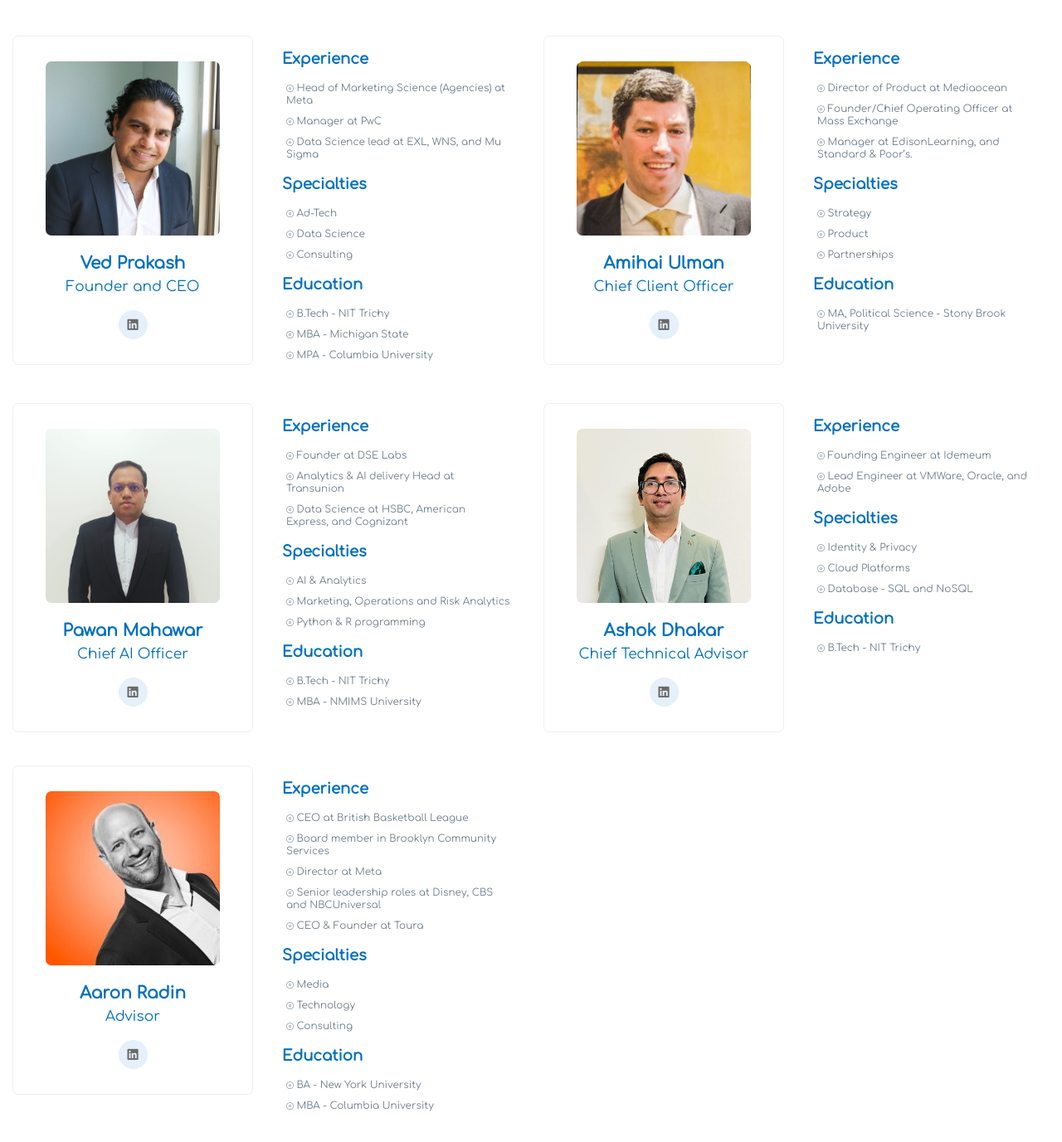
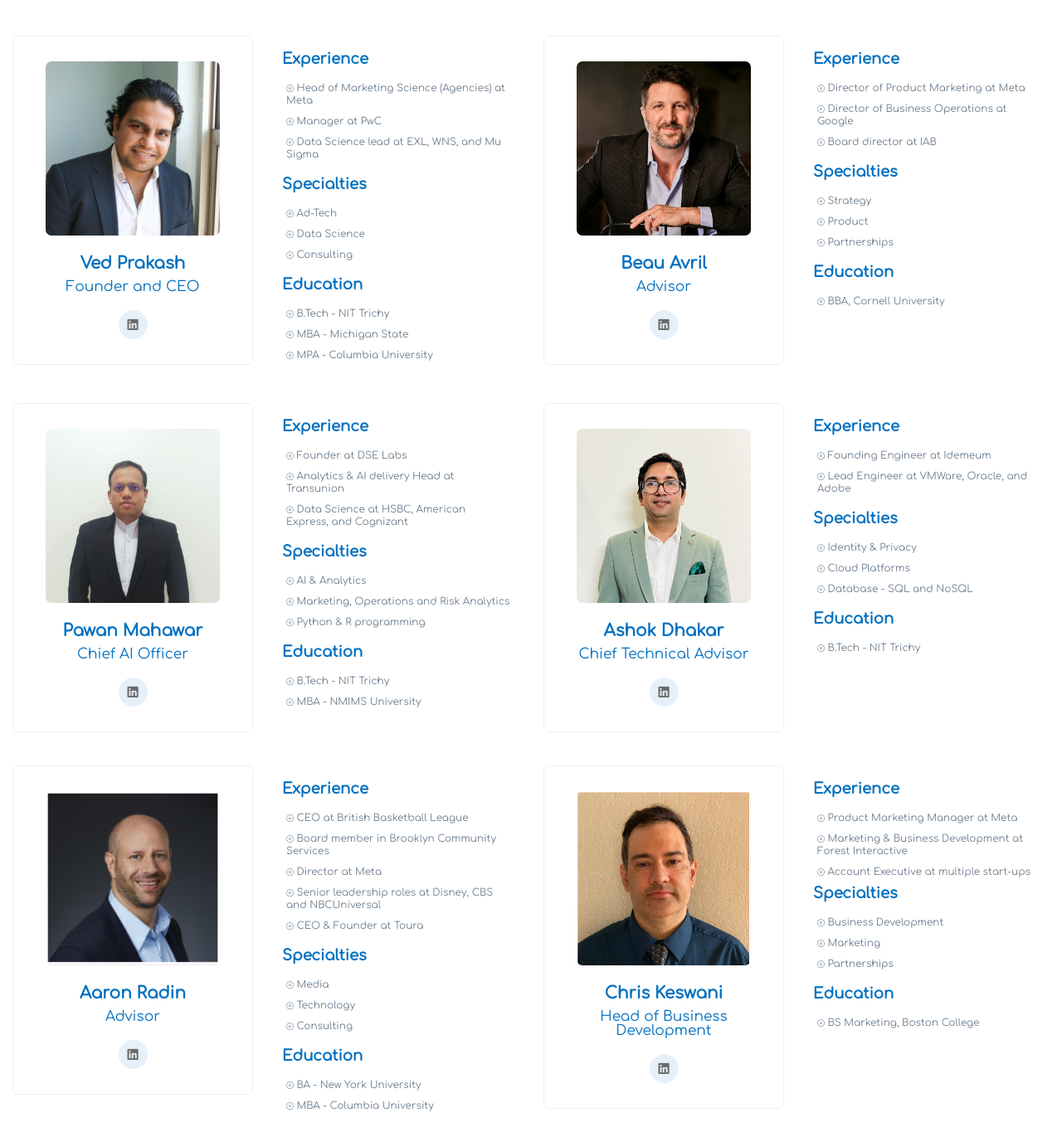
Before and after one commit to adrstaone/website, a plain HTML site: page us.html in a window 1280 px wide. Shown: the part 317-1694 px from the top of the page at 83% size. Drawn offline with Linux system fonts and the light colour scheme.

Commit message:
Pratik | Updated team members list

```diff
--- a/us.html
+++ b/us.html
@@ -264,15 +264,15 @@
                     <div class="row">
                         <div class="col-12 col-lg-3 col-md-6 col-xl-6">
                             <div class="single-team-member style-2">
-                                <div class="member-img bg-cover bg-center" style="background-image: url('assets/images/t2.jpg'); max: width 200px ;">
+                                <div class="member-img bg-cover bg-center" style="background-image: url('assets/images/beau.png'); max: width 200px ;">
                                 </div>
                                 <div class="member-bio">
-                                    <h4>Amihai Ulman</h4>
-                                    <p>Chief Client Officer</p>
+                                    <h4>Beau Avril</h4>
+                                    <p>Advisor</p>
                                 </div>
                                 <div class="social-profile">
                                     <!-- <a href="#"><i class="fab fa-facebook-f"></i></a> -->
-                                    <a href="https://www.linkedin.com/in/amihai-ulman-9346a82" target="_blank"><i class="fab fa-linkedin"></i></a>
+                                    <a href="https://www.linkedin.com/in/beauavril" target="_blank"><i class="fab fa-linkedin"></i></a>
                                 </div>
                             </div>
                         </div>
@@ -280,9 +280,9 @@
                             <ul  style="font-size:smaller;margin-top: 50px;font-size: 12px;line-height:15px; color: slategrey;">
                                 <h5>Experience</h5>
                                 <li></li>
-                                <li><i class="fal fa-dot-circle fa-xs"></i> Director of Product at Mediaocean</li>
-                                    <li ><i class="fal fa-dot-circle fa-xs"></i> Founder/Chief Operating Officer at Mass Exchange</li>
-                                <li> <i class="fal fa-dot-circle fa-xs"></i> Manager at EdisonLearning, and Standard & Poor’s.</li>
+                                <li><i class="fal fa-dot-circle fa-xs"></i> Director of Product Marketing at Meta</li>
+                                    <li ><i class="fal fa-dot-circle fa-xs"></i> Director of Business Operations at Google</li>
+                                <li> <i class="fal fa-dot-circle fa-xs"></i> Board director at IAB</li>
                                 <li></li>
                                 <h5>Specialties</h5>
                                 <li></li>
@@ -292,7 +292,7 @@
                                 <li></li>
                                 <h5>Education</h5>
                                 <li></li>
-                                <li><i class="fal fa-dot-circle fa-xs"></i> MA, Political Science - Stony Brook University</li>
+                                <li><i class="fal fa-dot-circle fa-xs"></i> BBA, Cornell University</li>
 
                             </ul>
                         </div>
@@ -374,7 +374,7 @@
                     <div class="row">
                         <div class="col-12 col-lg-3 col-md-6 col-xl-6">
                             <div class="single-team-member style-2">
-                                <div class="member-img bg-cover bg-center" style="background-image: url('assets/images/t5.jpg'); max: width 200px ;">
+                                <div class="member-img bg-cover bg-center" style="background-image: url('assets/images/aaron.png'); max: width 200px ;">
                                 </div>
                                 <div class="member-bio">
                                     <h4>Aaron Radin</h4>
@@ -390,7 +390,7 @@
                             <ul  style="font-size:smaller;margin-top: 50px;font-size: 12px;line-height:15px; color: slategrey;">
                                 <h5>Experience</h5><li></li>
                                 <li><i class="fal fa-dot-circle fa-xs"></i> CEO at British Basketball League</li>
-                                    <li ><i class="fal fa-dot-circle fa-xs"></i> Board member in Brooklyn Community Services</li>
+                                <li ><i class="fal fa-dot-circle fa-xs"></i> Board member in Brooklyn Community Services</li>
                                 <li> <i class="fal fa-dot-circle fa-xs"></i> Director at Meta</li>
                                 <li> <i class="fal fa-dot-circle fa-xs"></i> Senior leadership roles at Disney, CBS and NBCUniversal</li>
 
@@ -398,11 +398,48 @@
 
                                 <h5>Specialties</h5><li></li>
                                 <li><i class="fal fa-dot-circle fa-xs"></i> Media</li>
-                                    <li ><i class="fal fa-dot-circle fa-xs"></i> Technology</li>
+                                <li ><i class="fal fa-dot-circle fa-xs"></i> Technology</li>
                                 <li><i class="fal fa-dot-circle fa-xs"></i> Consulting</li><li></li>
                                 <h5>Education</h5><li></li>
                                 <li><i class="fal fa-dot-circle fa-xs"></i> BA - New York University</li>
                                 <li><i class="fal fa-dot-circle fa-xs"></i> MBA - Columbia University</li>
+
+
+                            </ul>
+                        </div>
+
+                    </div>
+
+                </div>
+                <div class="col-12 col-md-12 col-xl-6">
+                    <div class="row">
+                        <div class="col-12 col-lg-3 col-md-6 col-xl-6">
+                            <div class="single-team-member style-2">
+                                <div class="member-img bg-cover bg-center" style="background-image: url('assets/images/chris.png'); max: width 200px ;">
+                                </div>
+                                <div class="member-bio">
+                                    <h4>Chris Keswani</h4>
+                                    <p>Head of Business Development</p>
+                                </div>
+                                <div class="social-profile">
+                                    <!-- <a href="#"><i class="fab fa-facebook-f"></i></a> -->
+                                    <a href="https://www.linkedin.com/in/chriskeswani" target="_blank"><i class="fab fa-linkedin"></i></a>
+                                </div>
+                            </div>
+                        </div>
+                        <div class="col-12 col-lg-9 col-md-6 col-xl-6">
+                            <ul  style="font-size:smaller;margin-top: 50px;font-size: 12px;line-height:15px; color: slategrey;">
+                                <h5>Experience</h5><li></li>
+                                <li><i class="fal fa-dot-circle fa-xs"></i> Product Marketing Manager at Meta</li>
+                                <li ><i class="fal fa-dot-circle fa-xs"></i> Marketing & Business Development at Forest Interactive</li>
+                                <li> <i class="fal fa-dot-circle fa-xs"></i> Account Executive at multiple start-ups</li>
+
+                                <h5>Specialties</h5><li></li>
+                                <li><i class="fal fa-dot-circle fa-xs"></i> Business Development</li>
+                                <li ><i class="fal fa-dot-circle fa-xs"></i> Marketing</li>
+                                <li><i class="fal fa-dot-circle fa-xs"></i> Partnerships</li><li></li>
+                                <h5>Education</h5><li></li>
+                                <li><i class="fal fa-dot-circle fa-xs"></i> BS Marketing, Boston College</li>
 
 
                             </ul>
```
Also changed, not shown: assets/images/aaron.png (added), assets/images/beau.png (added), assets/images/chris.png (added).
